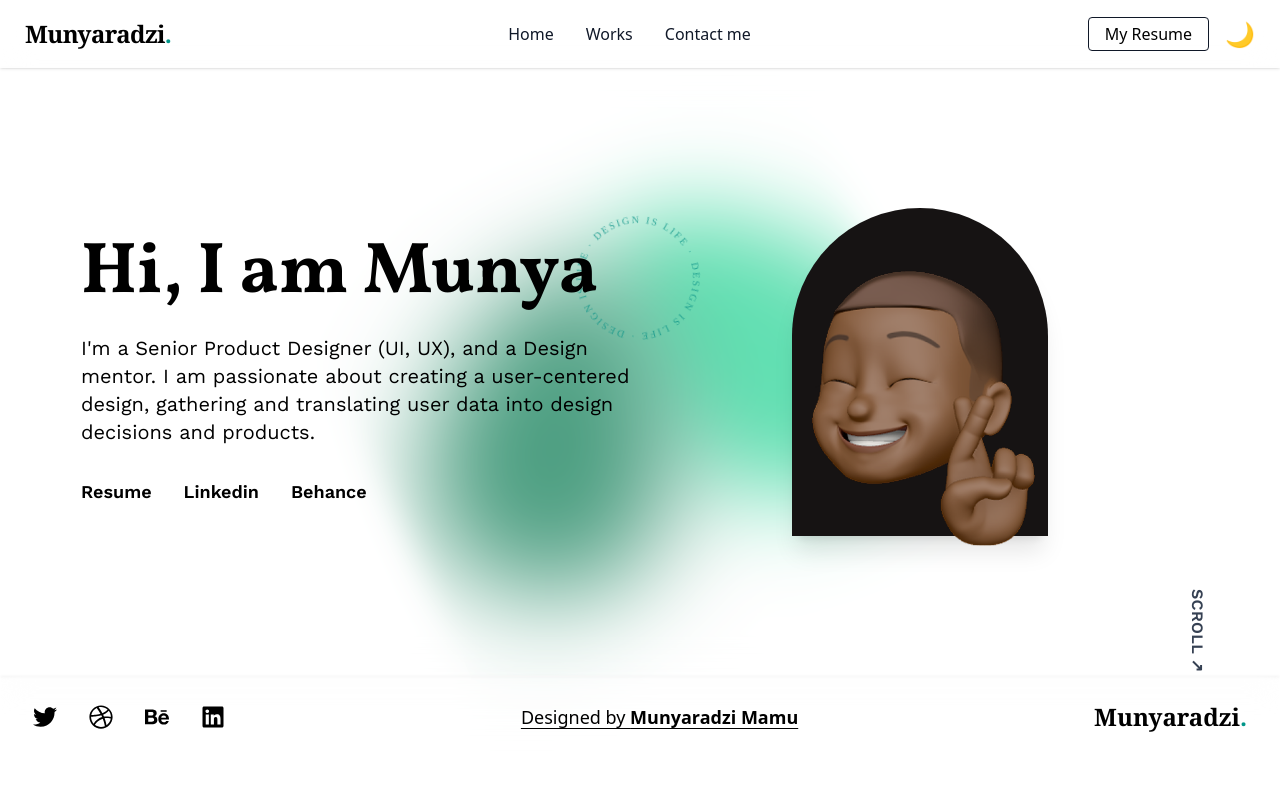
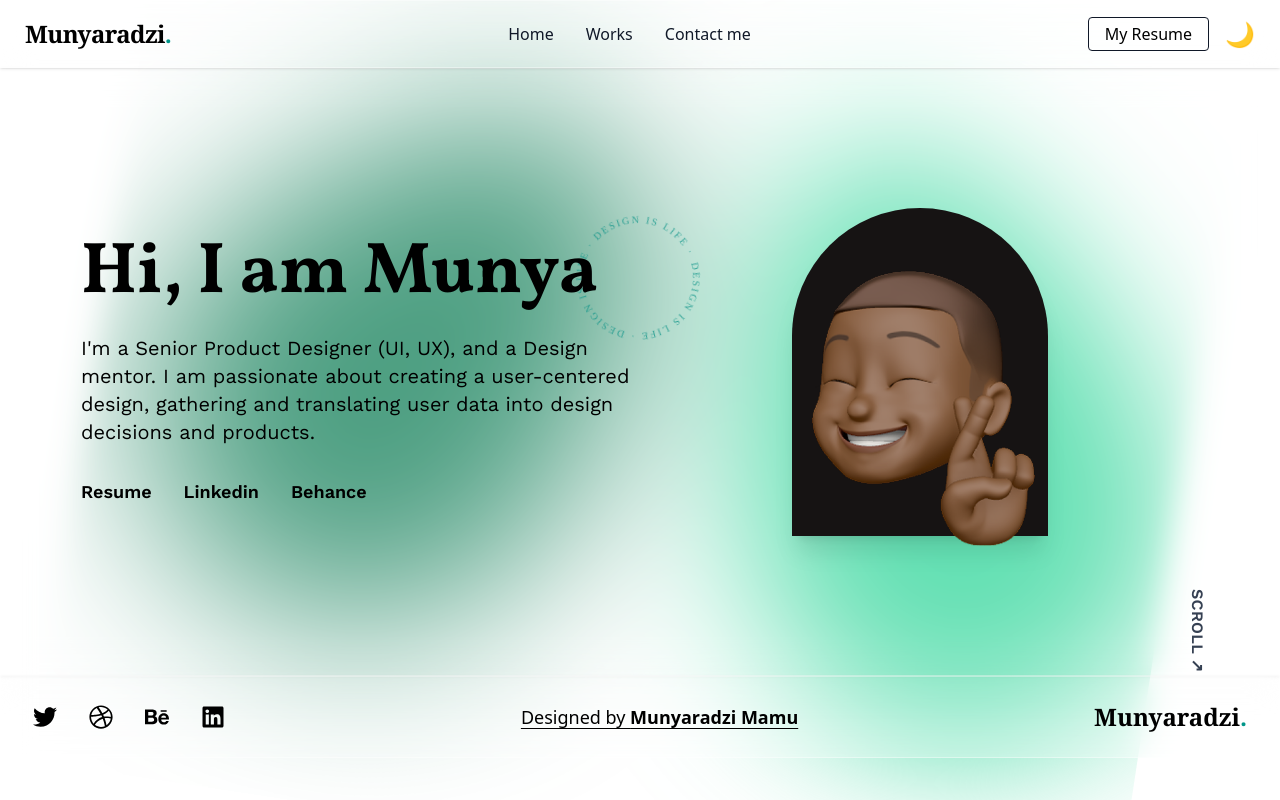
Before and after one commit to VincentMugondora/kayden-portfolio, a React (Vite) app: page / in a window 1280 px wide. Built offline with nearby package versions, Linux system fonts and the light colour scheme.

Commit message:
Update animation duration and dimensions in App component: reduce spin animation time to 20s and adjust width of Ellipse4 and Ellipse5 to 70vw for improved visual consistency.

```diff
--- a/src/App.css
+++ b/src/App.css
@@ -193,7 +193,7 @@ body, html {
   100% { transform: rotate(-360deg); }
 }
 .animate-spin-slow {
-  animation: spin-slow 30s linear infinite;
+  animation: spin-slow 20s linear infinite;
 }
 .animate-spin-reverse-slower {
   animation: spin-reverse-slower 50s linear infinite;
--- a/src/App.jsx
+++ b/src/App.jsx
@@ -14,17 +14,17 @@ function App() {
     <div className="app-root relative overflow-hidden">
       {/* Glassy Revolving SVG Blobs Eight Shape Background */}
       <div className="fixed inset-0 -z-10 bg-white overflow-hidden flex items-center justify-center">
-        <div className="relative flex flex-col items-center justify-center animate-spin-slow" style={{ width: '40vw', height: '80vw' }}>
+        <div className="relative flex flex-col items-center justify-center animate-spin-slow" style={{ width: '100vw', height: '100vw' }}>
           <img
             src={Ellipse4}
             alt=""
-            className="w-[100vw] mb-[-8vw] pointer-events-none select-none"
+            className="w-[70vw] mb-[-8vw]"
             style={{ filter: 'blur(0px)' }}
           />
           <img
             src={Ellipse5}
             alt=""
-            className="w-[100vw] mt-[-8vw] pointer-events-none select-none"
+            className="w-[70vw] mt-[-8vw]"
             style={{ filter: 'blur(0px)' }}
           />
         </div>
```
